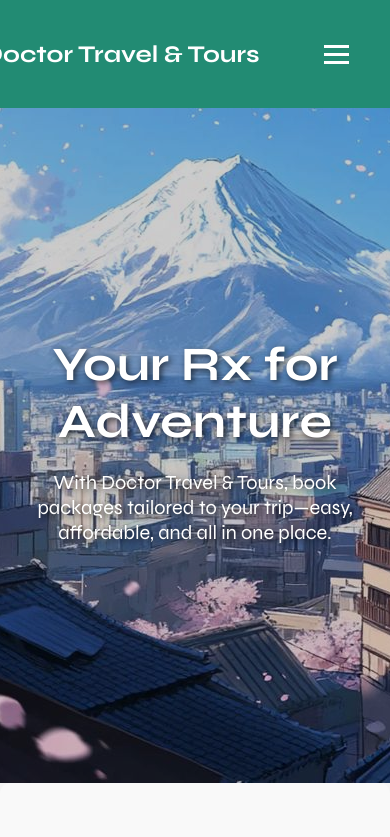
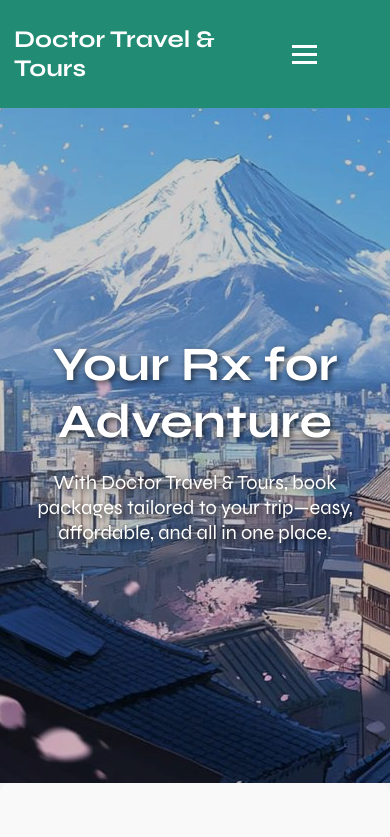
Before and after one commit to joey-crtl/DTTMSys-Dynamic-WebApp, a React (Vite) app: page /international in a window 390 px wide. Shown: the top 837 px of the page. Built offline with nearby package versions, Linux system fonts and the light colour scheme; no server answers; the database is empty.

Commit message:
revising again

```diff
--- a/src/styles/navbar.css
+++ b/src/styles/navbar.css
@@ -16,8 +16,7 @@ header {
   display: flex;
   justify-content: space-between;
   align-items: center;
-  padding: 0 1rem; /* reduce side padding so hamburger can reach farther right */
-  position: relative;
+  padding: 0 3rem;
 }
 
 /* Logo */
@@ -130,7 +129,12 @@ nav ul {
 
   .hamburger {
     display: flex;
-    margin-left: auto;
-    position: static;
+    flex-direction: column;
+    gap: 5px;
+    background: none;
+    border: none;
+    cursor: pointer;
+    z-index: 1001;
+    position: static; /* removes absolute positioning */
   }
 }
```
